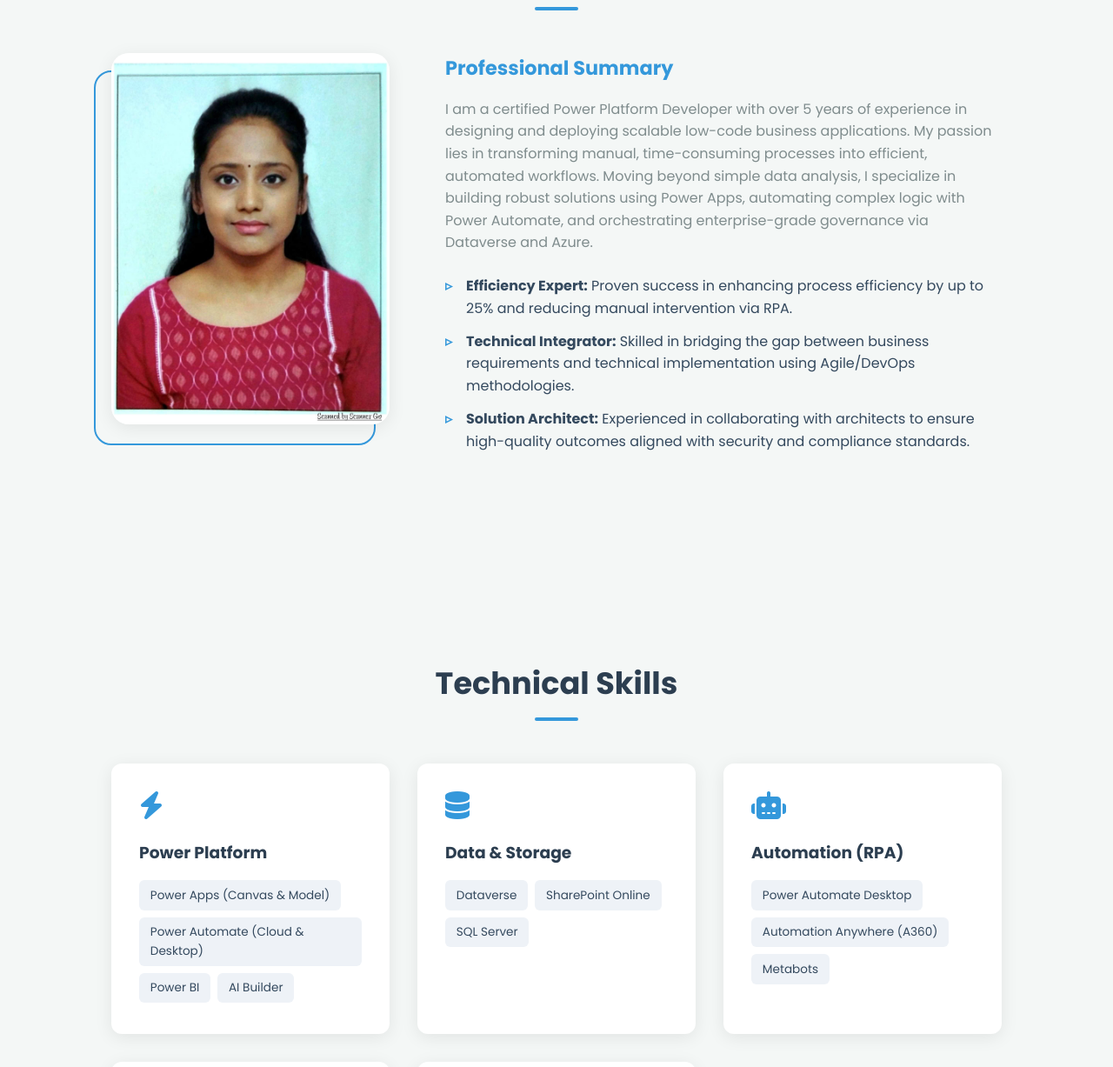
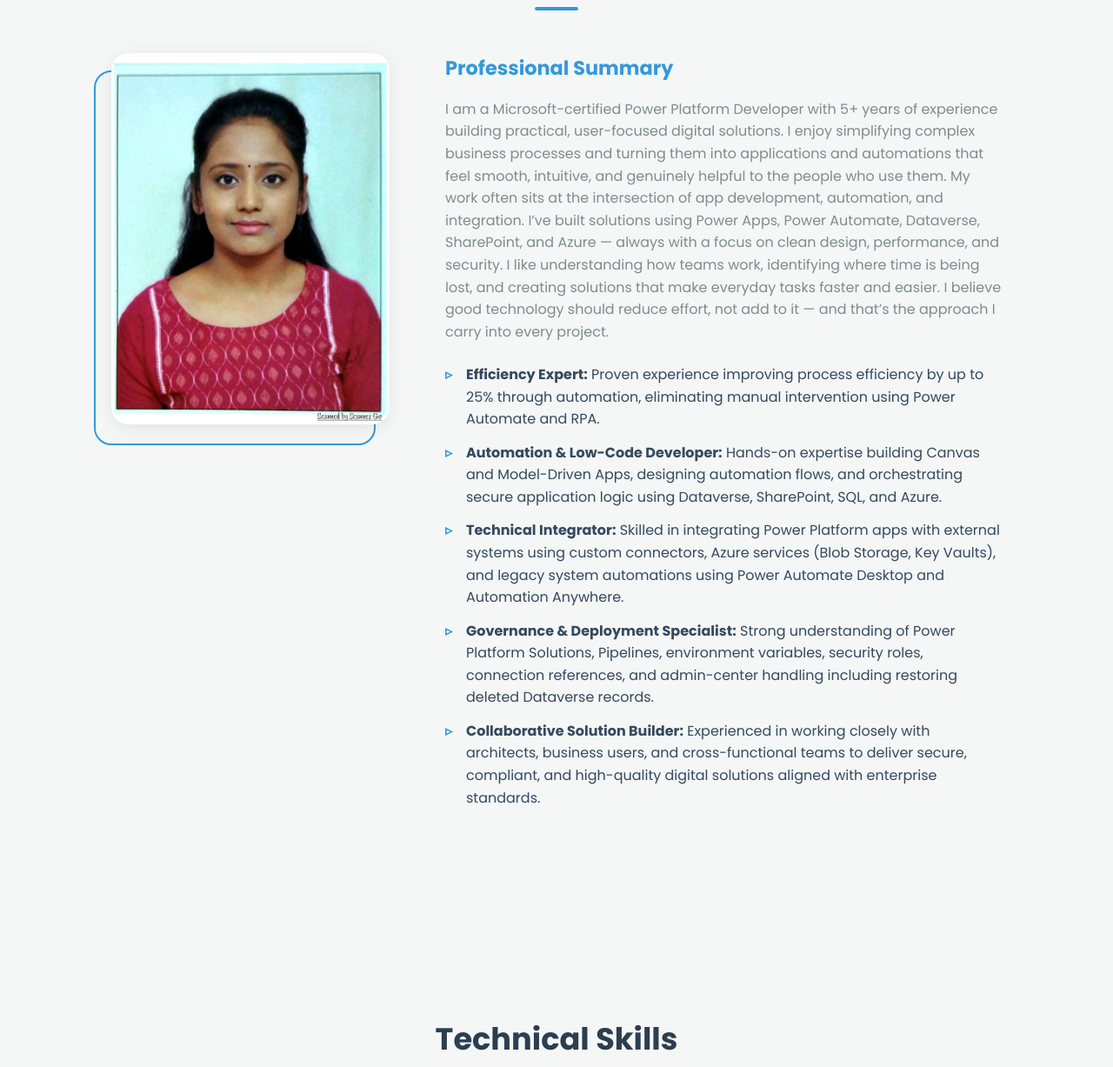
Before and after one commit to DEEKSHAGUNDU/deeksha-portfolio, a plain HTML site: page index.html in a window 1280 px wide. Shown: the part 1039-2266 px from the top of the page at 87% size. Drawn offline with Linux system fonts and the light colour scheme.

Commit message:
Update index.html

```diff
--- a/index.html
+++ b/index.html
@@ -728,15 +728,19 @@
             <div class="about-text">
                 <h3>Professional Summary</h3>
                 <p>
-                    I am a certified Power Platform Developer with over 5 years of experience in designing and deploying scalable low-code business applications.
-                    My passion lies in transforming manual, time-consuming processes into efficient, automated workflows.
-                    Moving beyond simple data analysis, I specialize in building robust solutions using Power Apps, automating complex logic with Power Automate,
-                    and orchestrating enterprise-grade governance via Dataverse and Azure.
+                    I am a Microsoft-certified Power Platform Developer with 5+ years of experience building practical, user-focused digital solutions.
+                    I enjoy simplifying complex business processes and turning them into applications and automations that feel smooth, intuitive, and genuinely helpful to the people who use them.
+                    My work often sits at the intersection of app development, automation, and integration. I’ve built solutions using Power Apps, Power Automate, Dataverse, SharePoint, and Azure — always with a focus on clean design, performance, and security.
+                    I like understanding how teams work, identifying where time is being lost, and creating solutions that make everyday tasks faster and easier.
+                    I believe good technology should reduce effort, not add to it — and that’s the approach I carry into every project.
                 </p>
                 <ul>
-                    <li><strong>Efficiency Expert:</strong> Proven success in enhancing process efficiency by up to 25% and reducing manual intervention via RPA.</li>
-                    <li><strong>Technical Integrator:</strong> Skilled in bridging the gap between business requirements and technical implementation using Agile/DevOps methodologies.</li>
-                    <li><strong>Solution Architect:</strong> Experienced in collaborating with architects to ensure high-quality outcomes aligned with security and compliance standards.</li>
+                    <li><strong>Efficiency Expert:</strong> Proven experience improving process efficiency by up to 25% through automation, eliminating manual intervention using Power Automate and RPA.</li>
+                    <li><strong>Automation & Low-Code Developer:</strong> Hands-on expertise building Canvas and Model-Driven Apps, designing automation flows, and orchestrating secure application logic using Dataverse, SharePoint, SQL, and Azure.</li>
+                    <li><strong>Technical Integrator:</strong> Skilled in integrating Power Platform apps with external systems using custom connectors, Azure services (Blob Storage, Key Vaults), and legacy system automations using Power Automate Desktop and Automation Anywhere.</li>
+                    <li><strong>Governance & Deployment Specialist:</strong> Strong understanding of Power Platform Solutions, Pipelines, environment variables, security roles, connection references, and admin-center handling including restoring deleted Dataverse records.</li>
+                    <li><strong>Collaborative Solution Builder:</strong> Experienced in working closely with architects, business users, and cross-functional teams to deliver secure, compliant, and high-quality digital solutions aligned with enterprise standards.</li>
+
                 </ul>
             </div>
         </div>
@@ -750,7 +754,8 @@
                 <i class="fas fa-bolt"></i>
                 <h3>Power Platform</h3>
                 <div class="skill-tags">
-                    <span class="skill-tag">Power Apps (Canvas & Model)</span>
+                    <span class="skill-tag">Power Apps (Canvas & Model Driven)</span>
+                    <span class="skill-tag">Power Fx</span>
                     <span class="skill-tag">Power Automate (Cloud & Desktop)</span>
                     <span class="skill-tag">Power BI</span>
                     <span class="skill-tag">AI Builder</span>
@@ -771,6 +776,7 @@
                 <div class="skill-tags">
                     <span class="skill-tag">Power Automate Desktop</span>
                     <span class="skill-tag">Automation Anywhere (A360)</span>
+                    <span class="skill-tag">PAD Scripting or UI Automation</span>
                     <span class="skill-tag">Metabots</span>
                 </div>
             </div>
@@ -789,6 +795,9 @@
                 <h3>Deployment</h3>
                 <div class="skill-tags">
                     <span class="skill-tag">Solutions Management</span>
+                    <span class="skill-tag">Dev/QA/Prod Environment Management</span>
+                    <span class="skill-tag">Connection References</span>
+                    <span class="skill-tag">Security Roles</span>
                     <span class="skill-tag">Pipelines</span>
                     <span class="skill-tag">Environment Variables</span>
                     <span class="skill-tag">ShareGate Migration</span>
```
